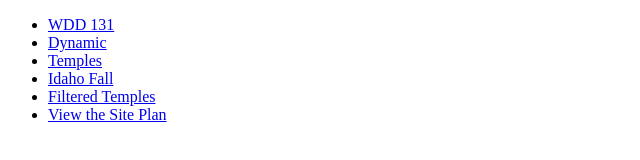
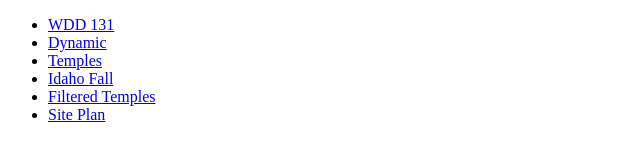
Before and after one commit to byui-ed/wdd131, a plain HTML site: page index.html in a window 1280 px wide. Shown: the full height of the page, 0-640 px from the left. Drawn offline with Linux system fonts and the light colour scheme.

Commit message:
site_plan

```diff
--- a/index.html
+++ b/index.html
@@ -14,7 +14,7 @@
 <li><a href="temples.html">Temples</a></li>
 <li><a href="place.html">Idaho Fall</a></li>
 <li><a href="filtered-temples.html"> Filtered Temples</a></li>
-<li><a href="siteplan.html" target="_blank">View the Site Plan</a></li>
+<li><a href="project/siteplan.html">Site Plan</a></li>
 </ul>
 </nav>
 </header>
```
